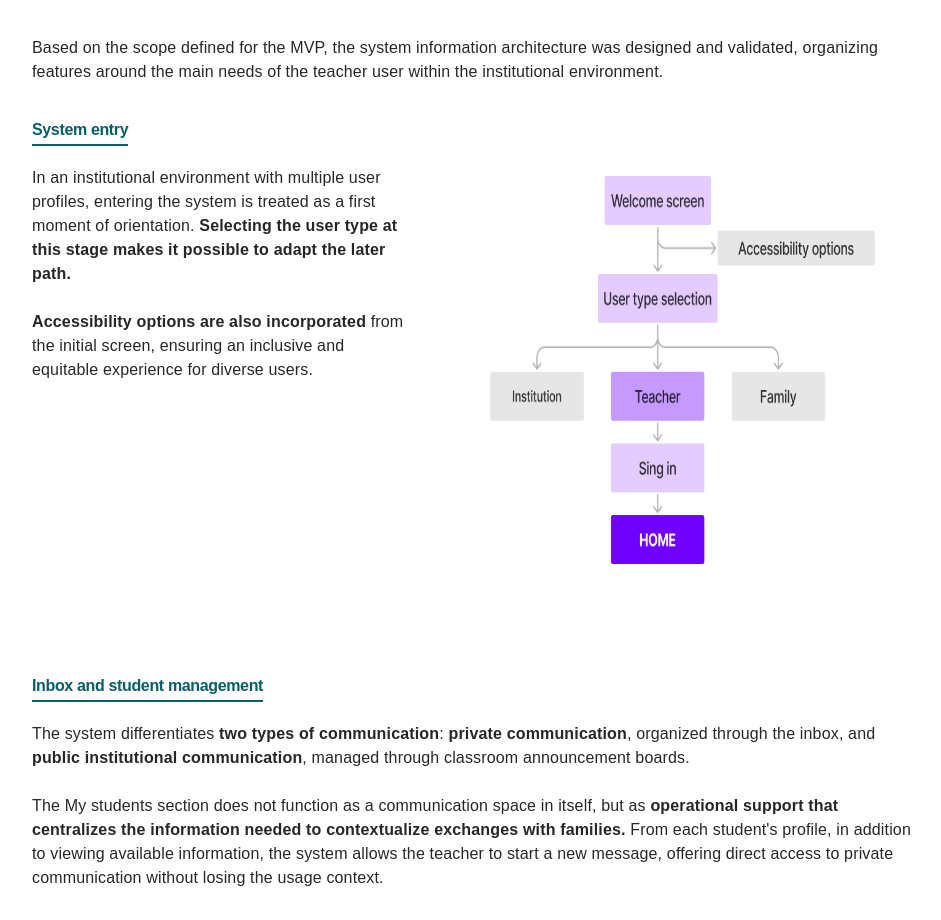
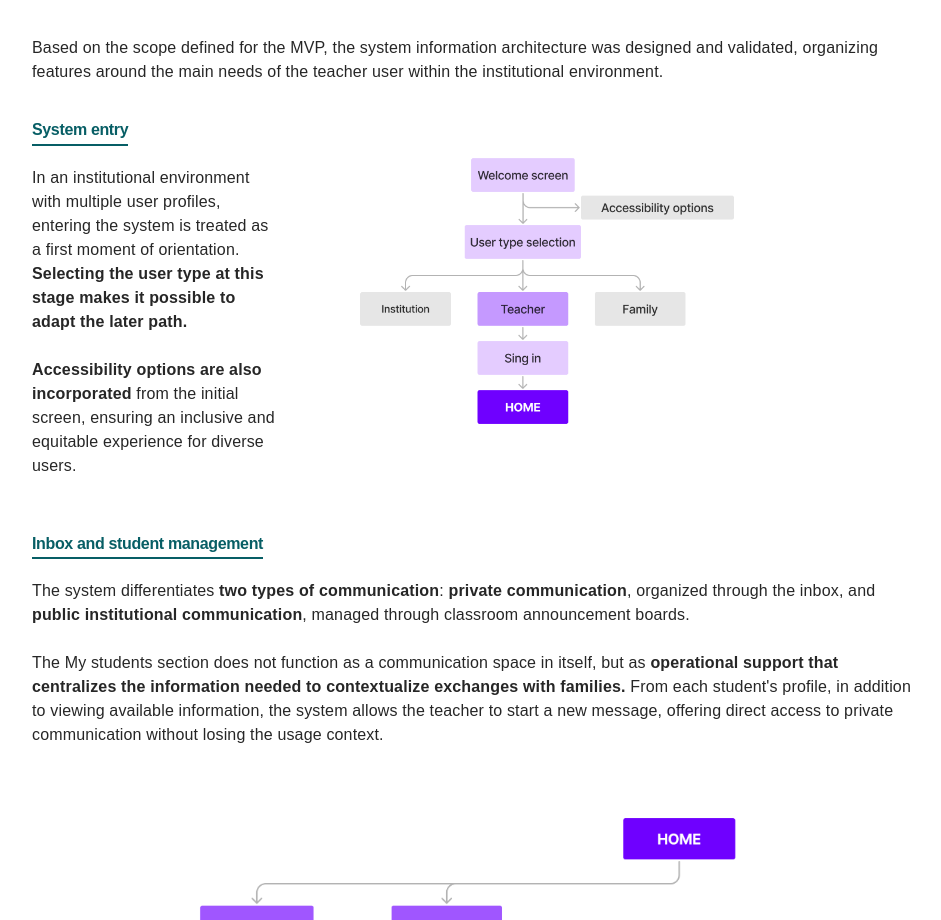
Before and after one commit to callapa1/nerina, a Next.js app: page /en/work in a window 1280 px wide. Shown: the part 4160-5080 px from the top of the page, without its empty margins (266-1207 px from the left). Built offline with nearby package versions, Linux system fonts and the light colour scheme; a web font is replaced by a local one.

Commit message:
style: adjust login flow image

```diff
--- a/app/styles/components.css
+++ b/app/styles/components.css
@@ -200,14 +200,18 @@
   grid-template-columns: minmax(0, 0.7fr) minmax(420px, 1.43fr);
 }
 
+.work-case-image-row-login {
+  grid-template-columns: minmax(240px, 250px) max-content;
+}
+
 .work-case-image-login {
-  width: fit-content;
+  width: max-content;
 }
 
 .work-case-image-login img {
-  width: auto;
-  height: 500px;
-  max-width: 100%;
+  width: 450px;
+  height: auto;
+  max-width: none;
 }
 
 .work-case-image-inbox {
--- a/components/sections/WorkCaseStudy.tsx
+++ b/components/sections/WorkCaseStudy.tsx
@@ -207,7 +207,7 @@ function renderSectionImage(sectionId: string, blockIndex: number, locale: strin
 
 function renderInformationArchitectureBlocks(section: CaseStudySection, locale: string) {
   const rows = [
-    {headingIndex: 1, paragraphIndex: 2, imageIndex: 2, layout: 'side'},
+    {headingIndex: 1, paragraphIndex: 2, imageIndex: 2, layout: 'side', className: 'work-case-image-row-login'},
     {headingIndex: 3, paragraphIndex: 4, imageIndex: 4, layout: 'below'},
     {headingIndex: 5, paragraphIndex: 6, imageIndex: 6, layout: 'side-large'},
     {headingIndex: 7, paragraphIndex: 8, imageIndex: 8, layout: 'below'}
@@ -233,7 +233,7 @@ function renderInformationArchitectureBlocks(section: CaseStudySection, locale:
       }
 
       return (
-        <div key={`${section.id}-row-${row.headingIndex}`} className={`work-case-image-row ${row.layout === 'side-large' ? 'work-case-image-row-large' : ''}`.trim()}>
+        <div key={`${section.id}-row-${row.headingIndex}`} className={`work-case-image-row ${row.layout === 'side-large' ? 'work-case-image-row-large' : ''} ${row.className ?? ''}`.trim()}>
           {copy}
           {renderSectionImage(section.id, row.imageIndex, locale)}
         </div>
```
